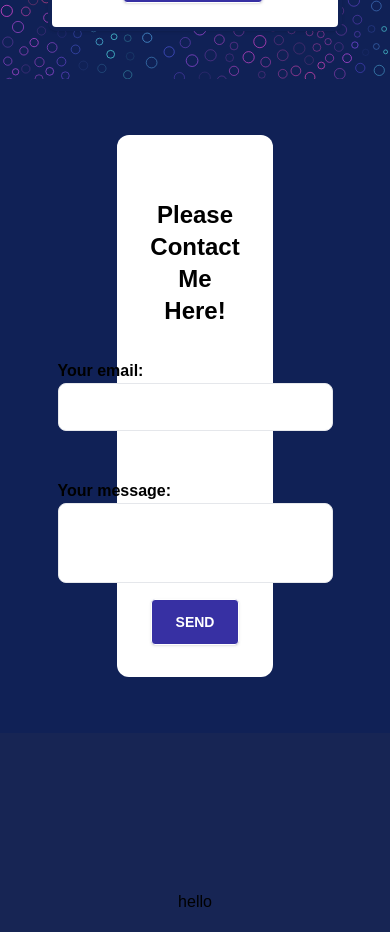
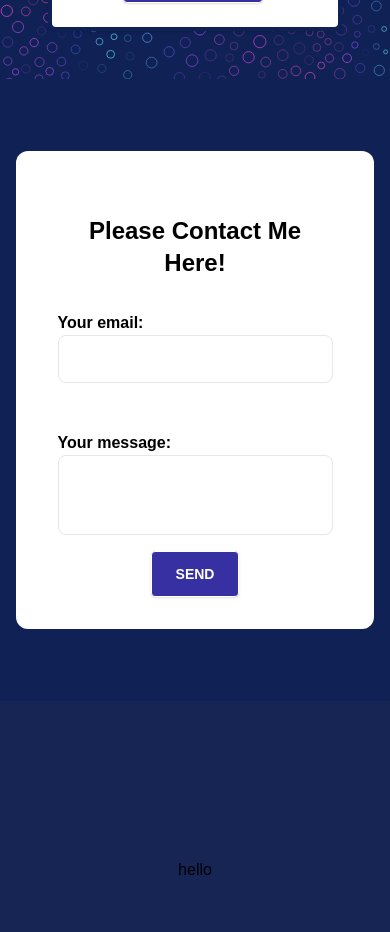
Before and after one commit to ShimmyShong/Actual-Portfolio, a React (Create React App) app: page / in a window 390 px wide. Shown: the part 4120-5052 px from the top of the page. Built offline with nearby package versions, Linux system fonts and the light colour scheme.

Commit message:
contact page FINISHED

```diff
--- a/src/Components/Contact/Contact.jsx
+++ b/src/Components/Contact/Contact.jsx
@@ -4,7 +4,7 @@ import '../Contact/Contact.css'
 const Contact = () => {
     return (
         <div id='contact' className='mt-14 flex justify-center items-center'>
-            <div className='bg-white h-auto max-w-[40%] min-w-[30%]  p-8 flex justify-center items-center flex-col rounded-xl'>
+            <div className='bg-white h-auto w-auto m-4 p-8 flex justify-center items-center flex-col rounded-xl'>
                 <h1 className='m-8 font-bold text-2xl text-center'>Please Contact Me Here!</h1>
                 {/* <input class="w-[80%] h-12 px-4 mb-2 text-lg text-gray-700 placeholder-gray-400 border rounded-lg focus:shadow-outline" type="text" placeholder="Name" />
                 <input class="w-[80%] h-12 px-4 mb-2 text-lg text-gray-700 placeholder-gray-400 border rounded-lg focus:shadow-outline" type="email" placeholder="Email" />
@@ -12,7 +12,7 @@ const Contact = () => {
                 <form
                     action="https://formspree.io/f/mjvqwvja"
                     method="POST"
-                    class='max-w-[80%] mx-auto md:max-w-md grid grid-rows-2 gap-4 justify-center items-stretch font-bold'
+                    class='w-auto mx-auto md:max-w-md grid grid-rows-2 gap-4 justify-center items-stretch font-bold'
                 >
                     <label class="flex flex-col">
                         Your email:
```
